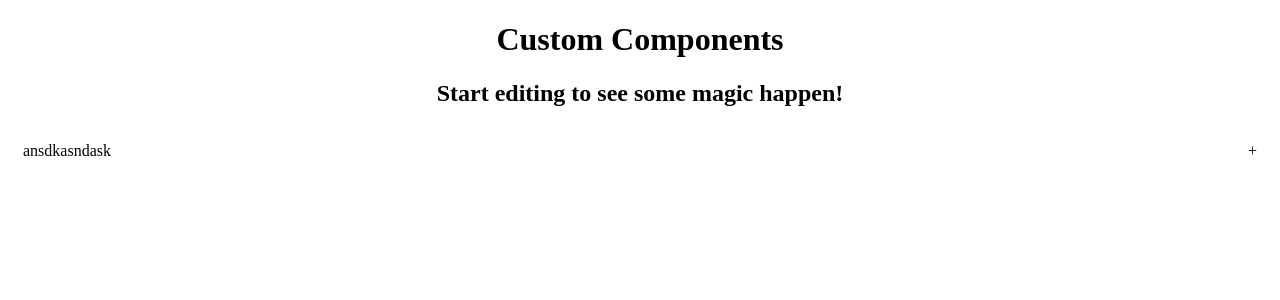
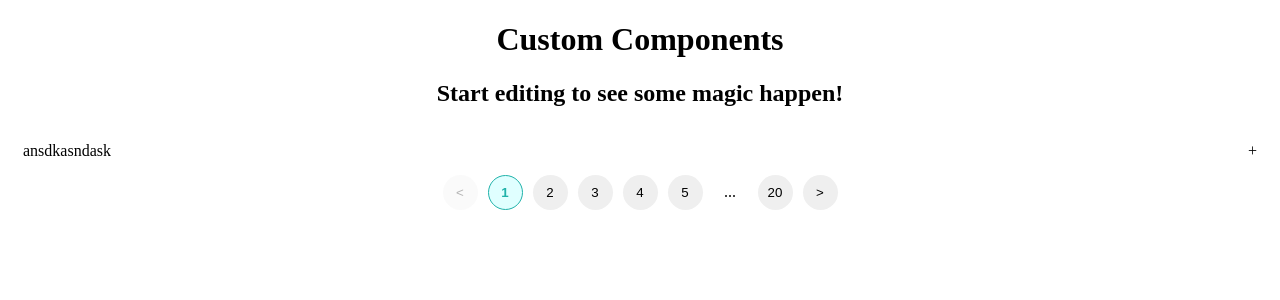
Before and after one commit to iamyashkhandelwal/custom-components, a React (Create React App) app: page / in a window 1280 px wide. Shown: the top 300 px of the page. Built offline with nearby package versions, Linux system fonts and the light colour scheme.

Commit message:
Added MaterialUI Pagination component

```diff
--- a/src/App.js
+++ b/src/App.js
@@ -2,6 +2,7 @@ import { useState } from 'react';
 import './App.css';
 import Accordion from './components/Accordion';
 import Toast from './components/Toast';
+import Pagination from './components/Pagination';
 
 function App() {
   const [open, setOpen] = useState(false);
@@ -113,6 +114,8 @@ function App() {
         />
       </div>
 
+      <Pagination count={20} />
+
 
       {open && (
         <Toast
--- /dev/null
+++ b/src/components/Pagination.js
@@ -0,0 +1,100 @@
+import { useEffect, useState } from "react";
+import "./pagination.css";
+import PropTypes from 'prop-types'
+
+const Pagination = ({ count, defaultPage = 1, onChange }) => {
+  // console.log(
+  //   " nsd -- ",
+  //   Array.from({ length: count }, (_, i) => i + 1)
+  // );
+  const [currentPage, setCurrentPage] = useState(
+    defaultPage > count ? 1 : defaultPage
+  );
+  const [window, setWindow] = useState([]);
+
+  useEffect(() => {
+    const arr = Array.from({ length: count }, (_, i) => i + 1);
+    if (currentPage < 5) {
+      const w = arr.slice(0, 5);
+      setWindow(w);
+    } else if (currentPage > count - 4) {
+      const w = arr.slice(-5);
+      setWindow(w);
+    } else {
+      const w = arr.slice(currentPage - 2, currentPage + 1);
+      setWindow(w);
+    }
+    onChange?.(currentPage);
+  }, [currentPage]);
+
+  console.log("window -- ", window);
+
+  const handlePrev = () => {
+    setCurrentPage(currentPage - 1);
+  };
+
+  const handleNext = () => {
+    setCurrentPage(currentPage + 1);
+  };
+  return (
+    <>
+      <button disabled={currentPage === 1} onClick={handlePrev}>
+        {"<"}
+      </button>
+      {/* {Array.from({ length: count }, (_, i) => i + 1).map((ele) => (
+        <button
+          className={`${currentPage === ele ? "selectedBtn" : ""}`}
+          onClick={() => setCurrentPage(ele)}
+        >
+          {ele}
+        </button>
+      ))} */}
+      {!window.includes(1) && (
+        <>
+          <button
+            className={`${currentPage === 1 ? "selectedBtn" : ""}`}
+            onClick={() => setCurrentPage(1)}
+          >
+            1
+          </button>
+          <span className="dots">...</span>
+        </>
+      )}
+      {window.map((ele, idx) => (
+        <button
+          key={idx}
+          className={`${currentPage === ele ? "selectedBtn" : ""}`}
+          onClick={() => setCurrentPage(ele)}
+        >
+          {ele}
+        </button>
+      ))}
+      {!window.includes(count) && (
+        <>
+          <span className="dots">...</span>
+          <button
+            className={`${currentPage === count ? "selectedBtn" : ""}`}
+            onClick={() => setCurrentPage(count)}
+          >
+            {count}
+          </button>
+        </>
+      )}
+      <button disabled={currentPage === count} onClick={handleNext}>
+        {">"}
+      </button>
+    </>
+  );
+};
+
+Pagination.defaultProps = {
+  defaultPage: 1,
+}
+
+Pagination.propType = {
+  count: PropTypes.number.isRequired,
+  defaultPage: PropTypes.number,
+  onChange: PropTypes.func,
+}
+
+export default Pagination;
--- /dev/null
+++ b/src/components/pagination.css
@@ -0,0 +1,30 @@
+button {
+  width: 35px;
+  height: 35px;
+  border-radius: 50%;
+  border: none;
+  margin: 0px 5px;
+  cursor: pointer;
+  transition: 0.3s;
+}
+.dots {
+  display: inline-block;
+  width: 35px;
+  height: 35px;
+  text-align: center;
+  margin: 0px 5px;
+}
+
+button:hover:not(.selectedBtn, :disabled) {
+  background-color: lightgrey;
+}
+button:disabled {
+  cursor: auto;
+}
+
+.selectedBtn {
+  font-weight: bold;
+  border: 1px solid lightseagreen;
+  color: lightseagreen;
+  background-color: lightcyan;
+}
```
